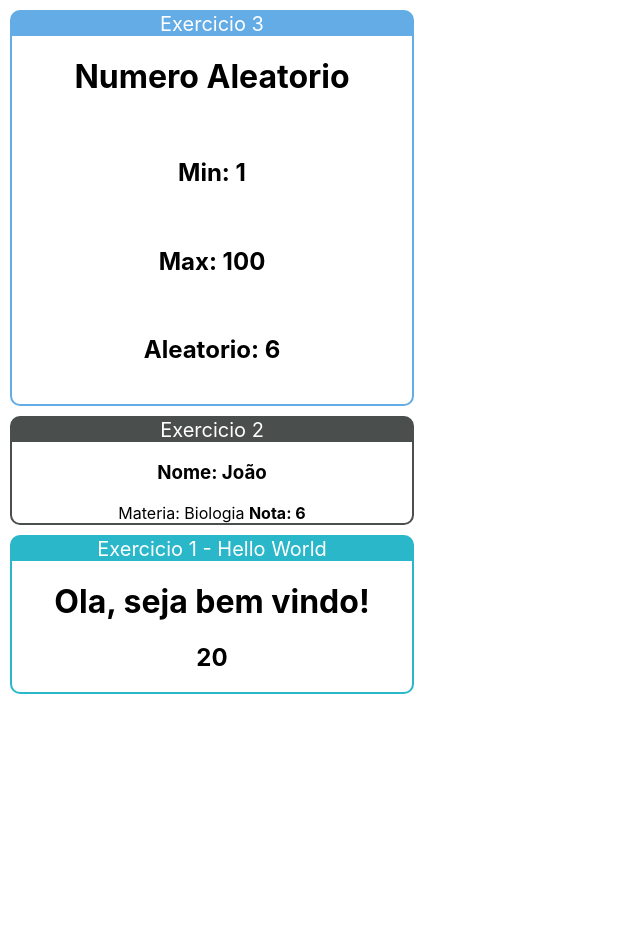
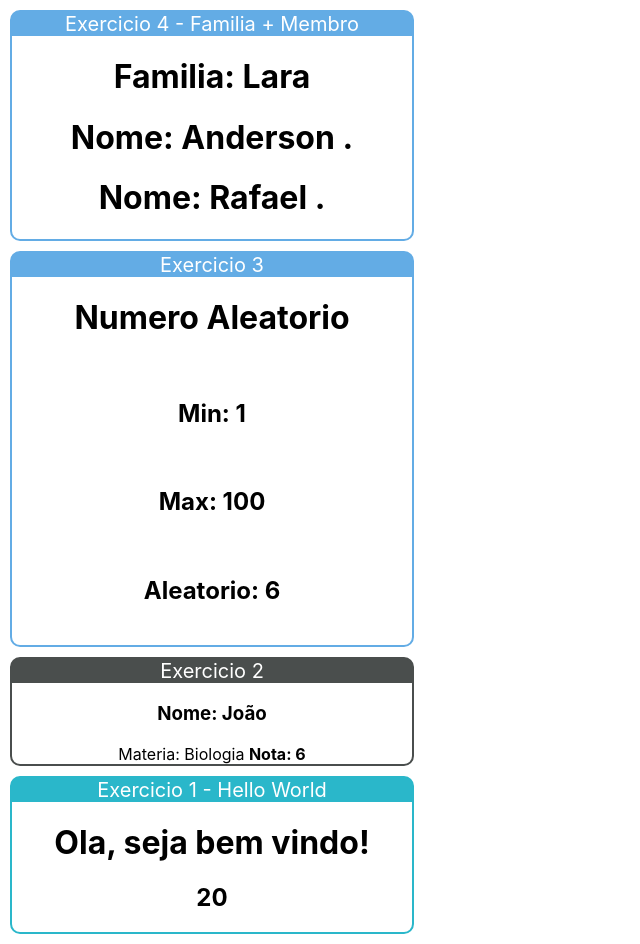
Before and after one commit to metratonpr/fundamentos2, a React (Create React App) app: page / in a window 1280 px wide. Shown: the whole page, without its empty margins (0-640 px from the left). Before the commit the page ends 800 px from the top, so only its background shows below. Built offline with nearby package versions, Linux system fonts and the light colour scheme; the HTML template or start-up script is replaced by a standard one.

Commit message:
App Familia

```diff
--- a/src/App.js
+++ b/src/App.js
@@ -3,21 +3,30 @@ import Hello from './componentes/basico/Hello';
 import Card from './componentes/layout/Card';
 import ComParametros from './componentes/basico/ComParametros';
 import Aleatorio from './componentes/basico/Aleatorio';
+import Familia from './componentes/basico/Familia';
+import FamiliaMembro from './componentes/basico/FamiliaMembro';
 
 function App() {
   return (
     <div className="App">
 
+      <Card titulo="Exercicio 4 - Familia + Membro" color="#63ace5">
+        <Familia sobrenome="Lara">
+          <FamiliaMembro nome="Anderson" />
+          <FamiliaMembro nome="Rafael" />
+        </Familia>
+      </Card>
+
       <Card titulo="Exercicio 3" color="#63ace5">
-        <Aleatorio min={1} max={100}/>
+        <Aleatorio min={1} max={100} />
       </Card>
 
       <Card titulo="Exercicio 2" color="#4a4e4d">
-        <ComParametros nome='João' materia='Biologia' nota={6}/>
+        <ComParametros nome='João' materia='Biologia' nota={6} />
       </Card>
 
       <Card titulo="Exercicio 1 - Hello World" color="#2ab7ca">
-        <Hello/>
+        <Hello />
       </Card>
     </div>
   );
```
